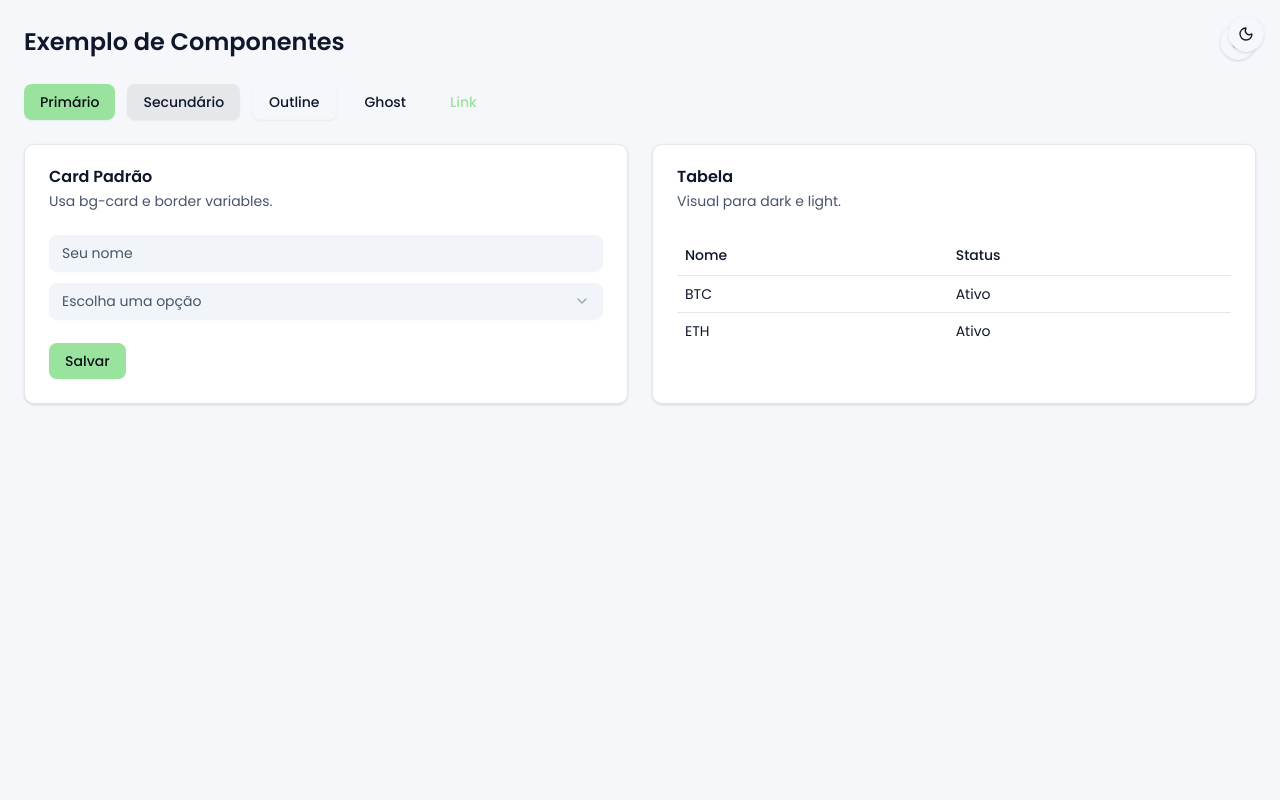
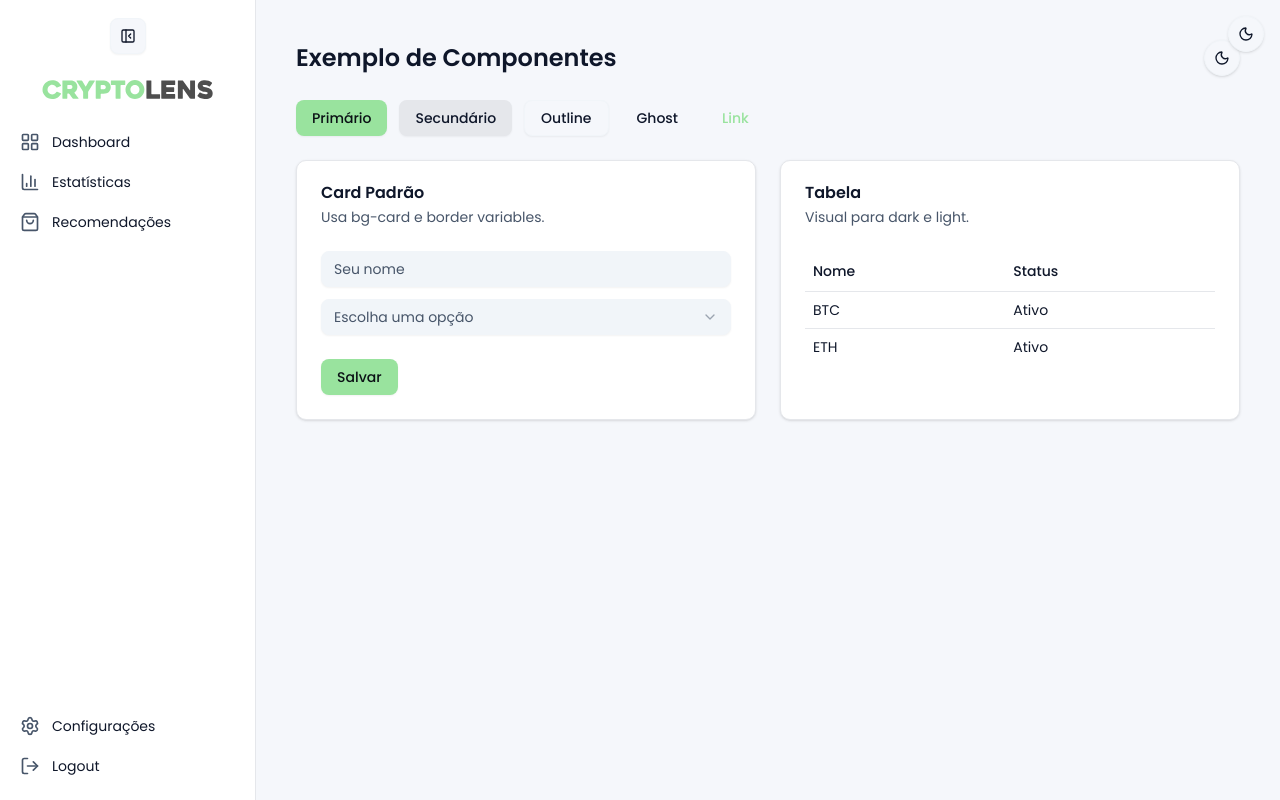
Before and after one commit to luisz19/ml-cryptocurrency, a React (Vite) app in the folder frontend/: page /ui in a window 1280 px wide. Built offline with nearby package versions, Linux system fonts and the light colour scheme.

Commit message:
feat: add AppLayout component and crypto-lens SVG assets

```diff
--- a/frontend/src/App.tsx
+++ b/frontend/src/App.tsx
@@ -8,6 +8,7 @@ import Recommendations from './pages/recommendations';
 import Statistics from './pages/statistics';
 import ComponentsExample from './pages/ComponentsExample';
 import ThemeToggle from './components/ThemeToggle';
+import AppLayout from './components/AppLayout';
 
 function App() {
 
@@ -20,12 +21,12 @@ function App() {
   <Routes>
         <Route path="/" element={<Login />} />
         <Route path="/register" element={<Register />} />
-        <Route path="/dashboard" element={<Dashboard />} />
-        <Route path="/form-profile-risk" element={<FormProfileRisk />} />
-        <Route path="/profile" element={<Profile />} />
-        <Route path="/recommendations" element={<Recommendations />} />
-  <Route path="/statistics" element={<Statistics />} />
-  <Route path="/ui" element={<ComponentsExample />} />
+        <Route path="/dashboard" element={<AppLayout><Dashboard /></AppLayout>} />
+        <Route path="/form-profile-risk" element={<AppLayout><FormProfileRisk /></AppLayout>} />
+        <Route path="/profile" element={<AppLayout><Profile /></AppLayout>} />
+        <Route path="/recommendations" element={<AppLayout><Recommendations /></AppLayout>} />
+        <Route path="/statistics" element={<AppLayout><Statistics /></AppLayout>} />
+        <Route path="/ui" element={<AppLayout><ComponentsExample /></AppLayout>} />
 
       </Routes>
     </div>
--- /dev/null
+++ b/frontend/src/components/AppLayout.tsx
@@ -0,0 +1,33 @@
+import type { ReactNode } from "react";
+import { useEffect, useState } from "react";
+import Aside from "./Aside";
+import { cn } from "@/lib/utils";
+
+type Props = {
+  children: ReactNode;
+};
+
+export default function AppLayout({ children }: Props) {
+  const [open, setOpen] = useState<boolean>(true);
+
+  useEffect(() => {
+    try {
+      const stored = localStorage.getItem("sidebar:open");
+      if (stored != null) setOpen(stored === "true");
+    } catch {}
+  }, []);
+
+  return (
+    <div className="flex">
+      <Aside open={open} onToggle={setOpen} />
+      <main
+        className={cn(
+          "min-h-dvh flex-1 transition-[margin-inline,width] duration-300 p-4",
+          open ? "ml-0" : "ml-0"
+        )}
+      >
+        {children}
+      </main>
+    </div>
+  );
+}
--- a/frontend/src/components/Aside.tsx
+++ b/frontend/src/components/Aside.tsx
@@ -0,0 +1,158 @@
+import { NavLink, useNavigate } from "react-router-dom";
+import {
+	LayoutGrid,
+	BarChart3,
+	ShoppingBag,
+	Settings,
+	LogOut,
+	PanelLeftClose,
+	PanelRightOpen,
+} from "lucide-react";
+import { cn } from "@/lib/utils";
+import { Button } from "@/components/ui/Button";
+import { useEffect, useState } from "react";
+import Logo from "@/assets/crypto-lens.svg";
+import LogoLight from "@/assets/crypto-lens-light.svg";
+
+type Props = {
+	open?: boolean;
+	onToggle?: (open: boolean) => void;
+};
+
+export default function Aside({ open, onToggle }: Props) {
+	const navigate = useNavigate();
+	const [isOpen, setIsOpen] = useState<boolean>(open ?? true);
+	const [isDark, setIsDark] = useState<boolean>(() => {
+		if (typeof document === "undefined") return false;
+		return document.documentElement.classList.contains("dark");
+	});
+
+	useEffect(() => {
+		if (typeof document === "undefined") return;
+		const root = document.documentElement;
+		const update = () => setIsDark(root.classList.contains("dark"));
+
+		const observer = new MutationObserver(update);
+		observer.observe(root, { attributes: true, attributeFilter: ["class"] });
+
+		const mq = window.matchMedia && window.matchMedia("(prefers-color-scheme: dark)");
+		const mqHandler = () => update();
+		mq?.addEventListener?.("change", mqHandler);
+
+		const storageHandler = (e: StorageEvent) => {
+			if (e.key === "theme") update();
+		};
+		window.addEventListener("storage", storageHandler);
+
+		update();
+		return () => {
+			observer.disconnect();
+			mq?.removeEventListener?.("change", mqHandler);
+			window.removeEventListener("storage", storageHandler);
+		};
+	}, []);
+
+	useEffect(() => {
+		if (open !== undefined) setIsOpen(open);
+	}, [open]);
+
+	useEffect(() => {
+		try {
+			localStorage.setItem("sidebar:open", String(isOpen));
+		} catch {}
+	}, [isOpen]);
+
+	const handleToggle = () => {
+		const next = !isOpen;
+		setIsOpen(next);
+		onToggle?.(next);
+	};
+
+	const itemBase =
+		"group flex items-center gap-3 rounded-md px-3 py-2 text-sm transition-colors hover:bg-accent hover:text-accent-foreground";
+	const itemActive = "bg-primary/15 text-foreground";
+	const iconClass = "size-5 text-muted-foreground group-hover:text-foreground";
+
+	return (
+		<aside
+			className={cn(
+				"bg-sidebar text-sidebar-foreground border-r border-sidebar-border h-dvh sticky top-0 transition-[width] duration-300 flex flex-col",
+				isOpen ? "w-64" : "w-16"
+			)}
+			aria-label="Navegação lateral"
+		>
+			<div className="flex h-14 items-center justify-center px-2 mt-2">
+				<Button
+					size="icon"
+					variant="outline"
+					onClick={handleToggle}
+					aria-label={isOpen ? "Recolher menu" : "Expandir menu"}
+					className="shrink-0"
+					title={isOpen ? "Recolher" : "Expandir"}
+				>
+					{isOpen ? (
+						<PanelLeftClose className="size-4" />
+					) : (
+						<PanelRightOpen className="size-4" />
+					)}
+				</Button>
+			</div>
+			<div
+				className={cn(
+					"flex justify-center my-4 overflow-hidden transition-all duration-300 ease-in-out ",
+					isOpen ? "opacity-100 max-h-10" : "opacity-0 max-h-0"
+				)}
+				aria-hidden={!isOpen}
+			>
+				<img
+					src={isDark ? Logo : LogoLight}
+					alt="Logo"
+					className={cn(
+						"h-5 select-none pointer-events-none transition-transform duration-300",
+						isOpen ? "scale-100" : "scale-95"
+					)}
+				/>
+			</div>
+			<nav className="px-2 py-2 space-y-1 flex-1 overflow-y-auto">
+				<NavLink
+					to="/dashboard"
+					className={({ isActive }) => cn(itemBase, isActive && itemActive)}
+				>
+					<LayoutGrid className={iconClass} />
+					{isOpen && <span>Dashboard</span>}
+				</NavLink>
+				<NavLink
+					to="/statistics"
+					className={({ isActive }) => cn(itemBase, isActive && itemActive)}
+				>
+					<BarChart3 className={iconClass} />
+					{isOpen && <span>Estatísticas</span>}
+				</NavLink>
+				<NavLink
+					to="/recommendations"
+					className={({ isActive }) => cn(itemBase, isActive && itemActive)}
+				>
+					<ShoppingBag className={iconClass} />
+					{isOpen && <span>Recomendações</span>}
+				</NavLink>
+			</nav>
+
+			<div className="mt-auto px-2 py-4 space-y-1">
+				<NavLink
+					to="/profile"
+					className={({ isActive }) => cn(itemBase, isActive && itemActive)}
+				>
+					<Settings className={iconClass} />
+					{isOpen && <span>Configurações</span>}
+				</NavLink>
+				<button
+					onClick={() => navigate("/")}
+					className={cn(itemBase, "w-full text-left")}
+				>
+					<LogOut className={iconClass} />
+					{isOpen && <span>Logout</span>}
+				</button>
+			</div>
+		</aside>
+	);
+}
```
Also changed, not shown: frontend/src/assets/crypto-lens-light.svg (added), frontend/src/assets/crypto-lens.svg (added).
